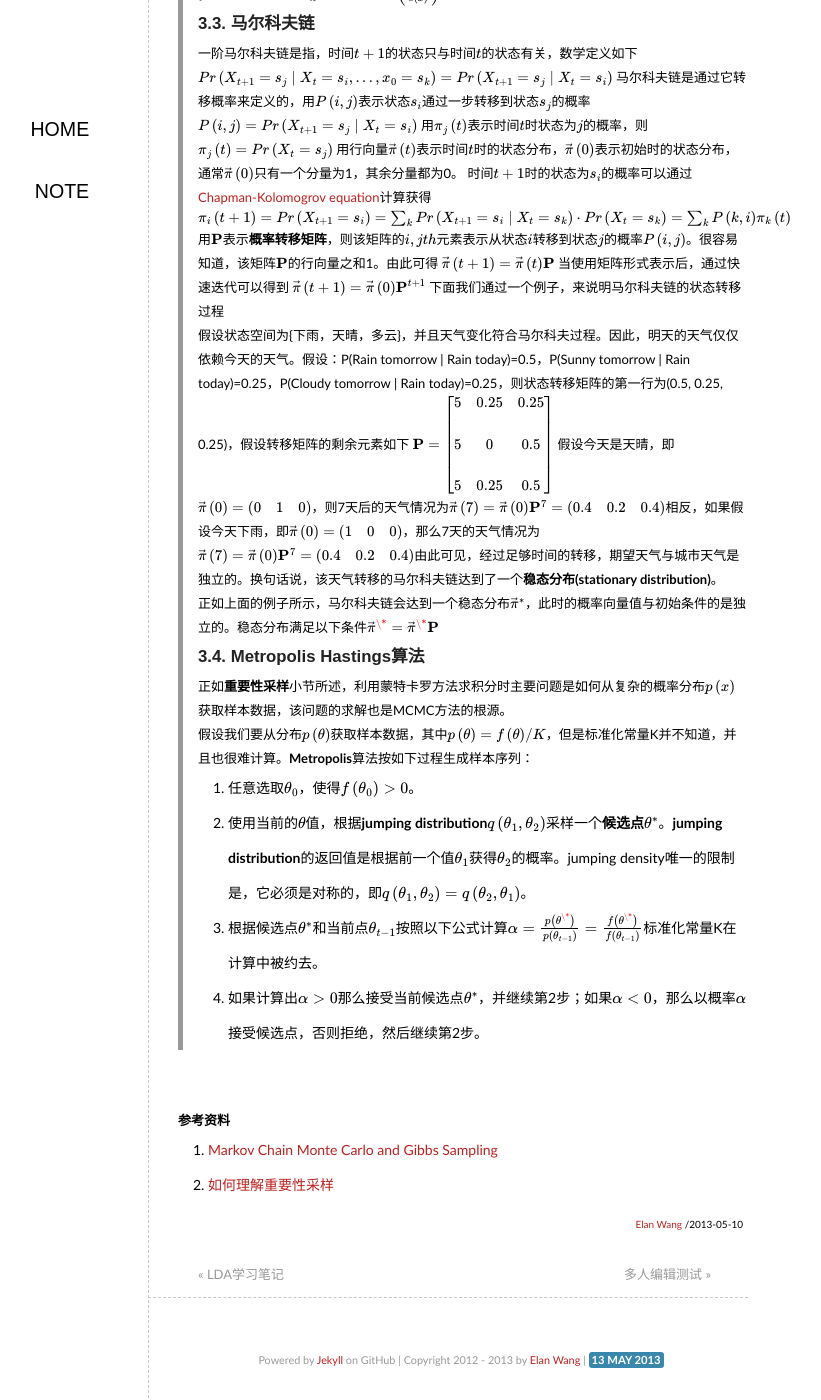
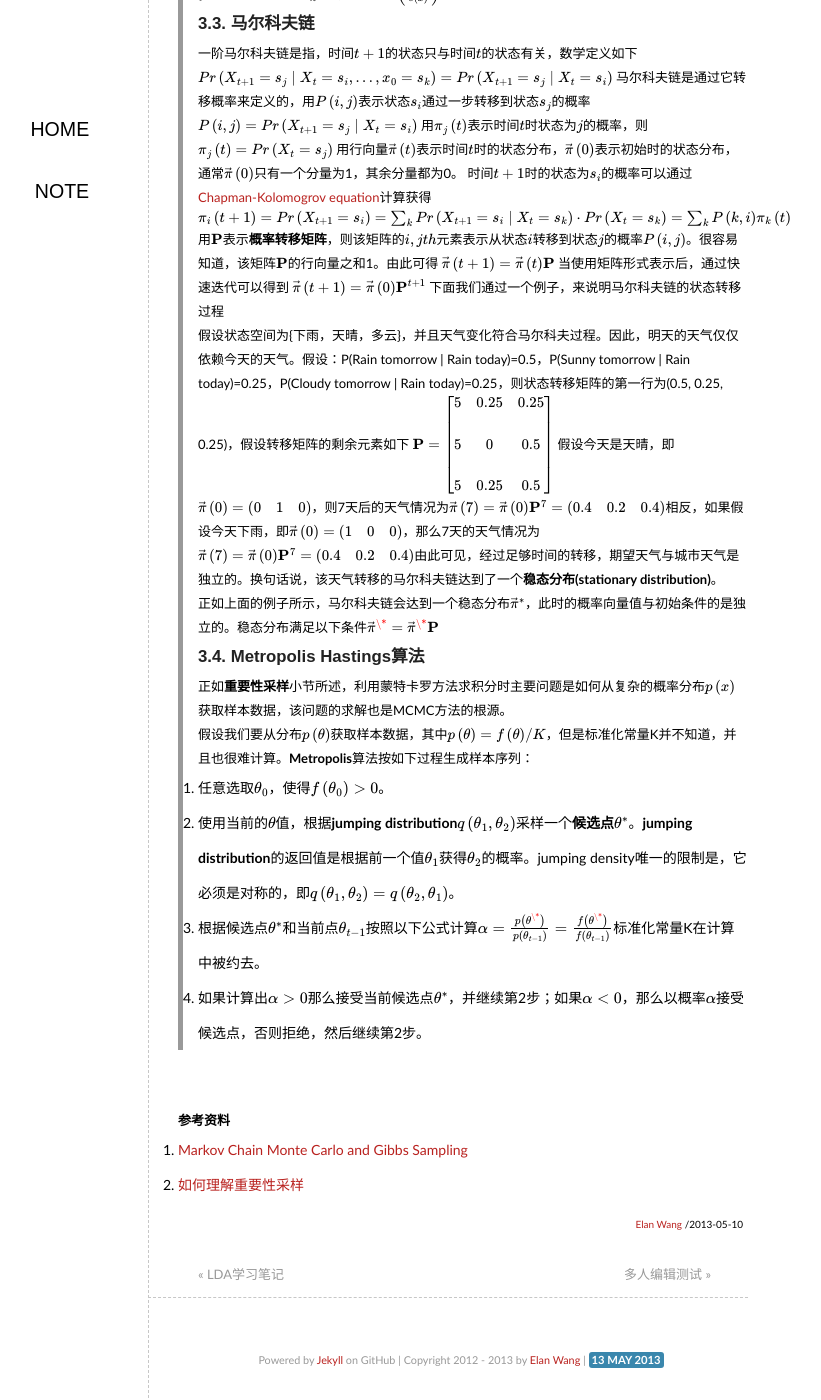
Before and after one commit to elan2wang/note, a Jekyll site: the page built from _posts/2013-05-10-LDA-note-mcmc-gibbs.md, in a window 1280 px wide and 1400 px high, scrolled down 1041 px. Shown: the whole window, without its empty margins (252-1073 px from the left). Built offline with Jekyll 4.4.1, drawn with Linux system fonts in a browser that asks for light colours; formulas are drawn with MathJax 3.

Commit message:
edit css for ol

```diff
--- a/style/note.css
+++ b/style/note.css
@@ -159,7 +159,7 @@ a:hover {
 	float:right;
 }
 
-.post ol {
+.main ol {
 	padding-left:30px;
 }
 
```
